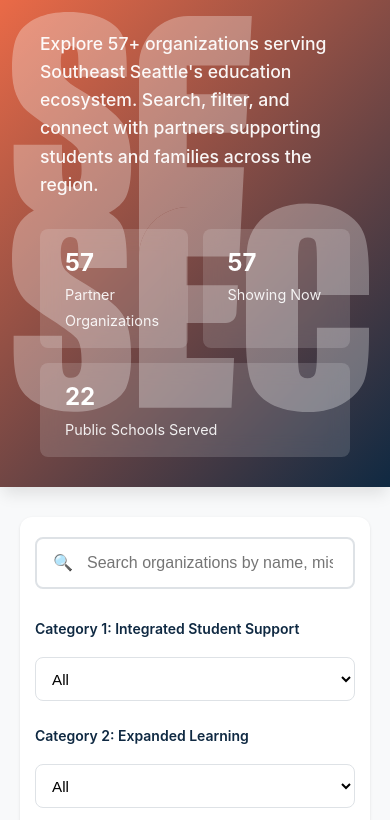
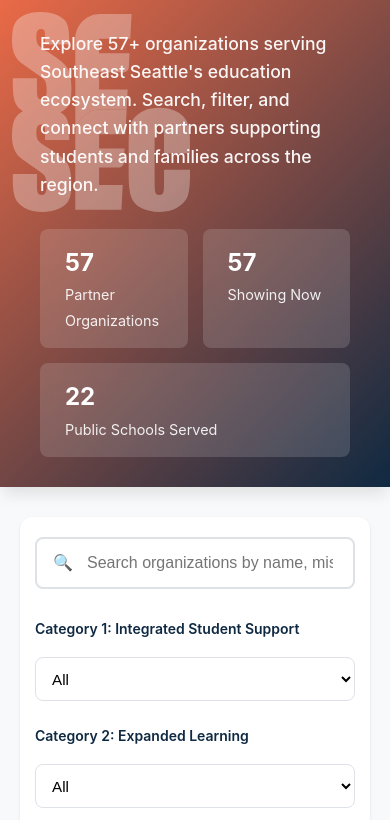
Before and after one commit to alyssagabrielleganyu/sesec-partner-map, a website: page index.html in a window 390 px wide. Shown: the top 820 px of the page. Drawn offline with nearby package versions, Linux system fonts and the light colour scheme.

Commit message:
Reduce logo to half its previous size
- Desktop: 600px → 300px
- Tablet: 500px → 250px
- Mobile: 400px → 200px
- More balanced logo size in header

```diff
--- a/src/css/styles.css
+++ b/src/css/styles.css
@@ -67,7 +67,7 @@ body {
     position: absolute;
     top: 20px;
     left: 20px;
-    height: 600px;
+    height: 300px;
     width: auto;
     opacity: 0.3;
     filter: brightness(0) invert(1);
@@ -781,7 +781,7 @@ body {
     }
 
     .header-logo {
-        height: 500px;
+        height: 250px;
         top: 15px;
         left: 15px;
     }
@@ -840,7 +840,7 @@ body {
 
 @media (max-width: 480px) {
     .header-logo {
-        height: 400px;
+        height: 200px;
         top: 12px;
         left: 12px;
     }
```
